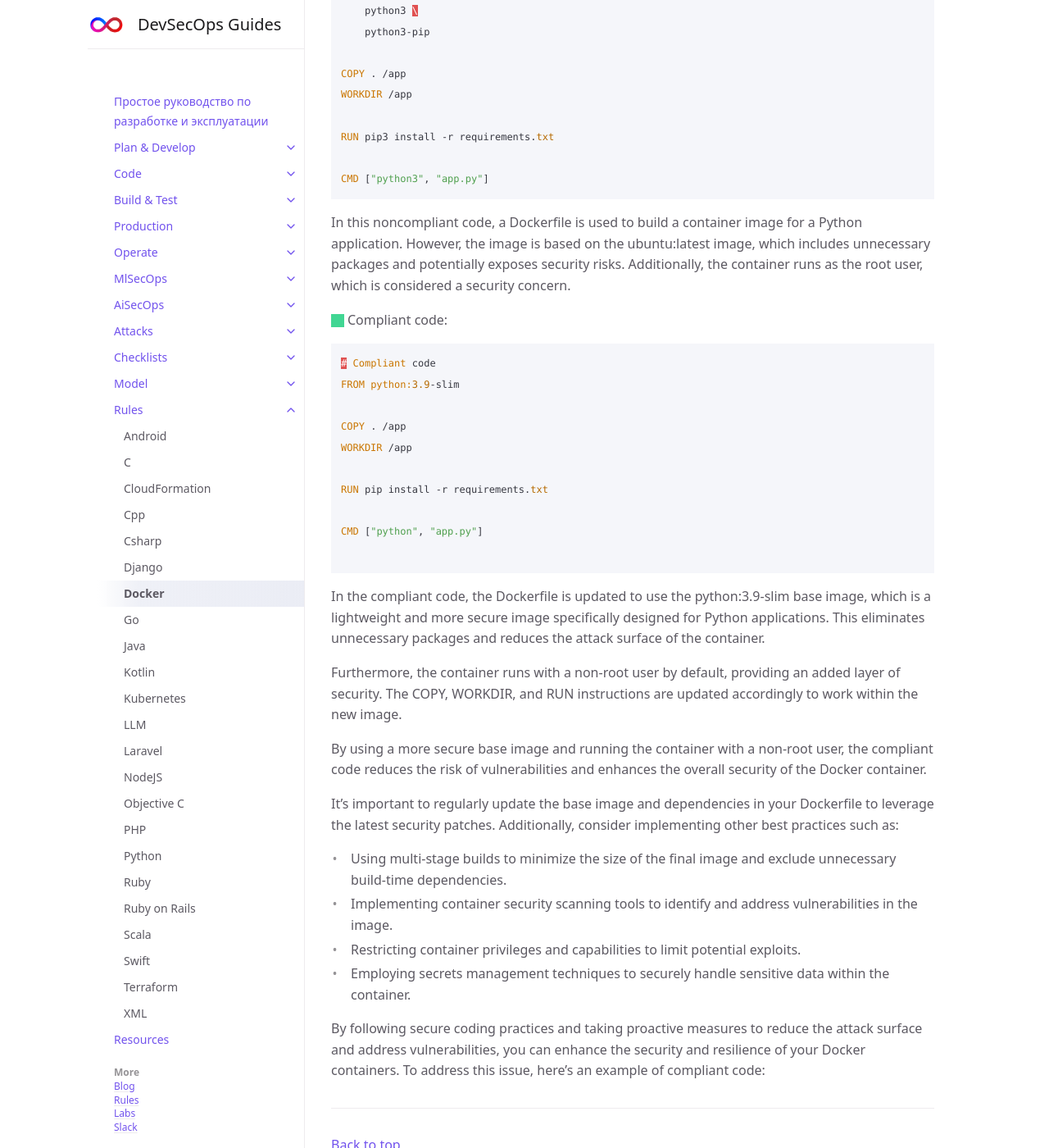
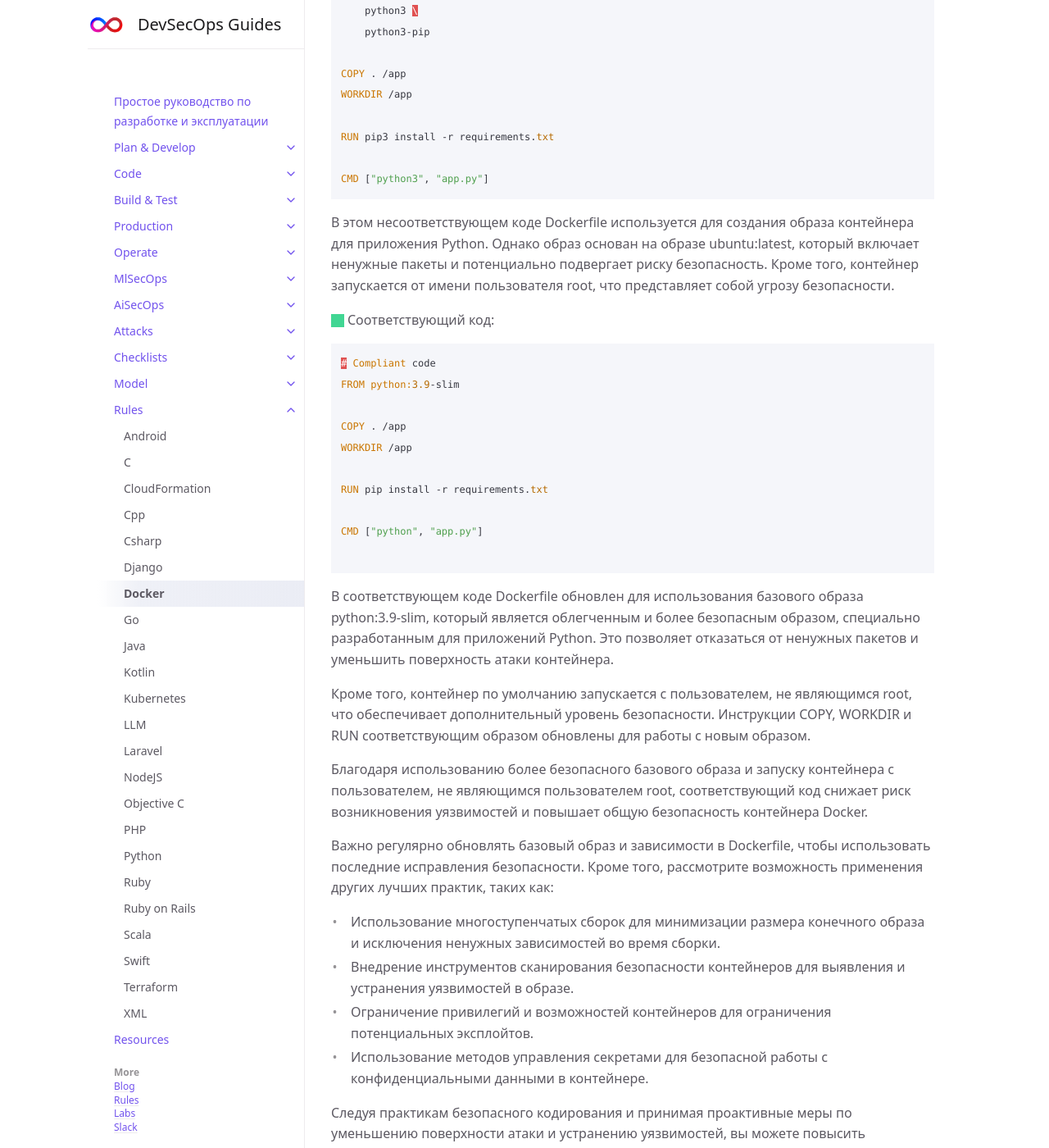
Before and after one commit to 2artem2/Work-Stuff, a Jekyll site: the page built from docs/rules/docker.md, in a window 1280 px wide and 1400 px high, scrolled down 489 px. Shown: the whole window at 82% size. Built offline with Jekyll 4.4.1, drawn with Linux system fonts in a browser that asks for light colours; some of the changed text lies outside the part shown.

Commit message:
docker.md

````diff
--- a/docs/rules/docker.md
+++ b/docs/rules/docker.md
@@ -8,7 +8,7 @@ parent: Rules
 {: .no_toc }
 
 
-## Table of contents
+## Оглавление
 {: .no_toc .text-delta }
 
 1. TOC
@@ -19,9 +19,9 @@ parent: Rules
 
 
 
-### Container runs as the root user
+### Контейнер запускается от имени пользователя root
 
-<span class="d-inline-block p-2 mr-1 v-align-middle bg-red-000"></span>Noncompliant code:
+<span class="d-inline-block p-2 mr-1 v-align-middle bg-red-000"></span>Несоответствующий код:
 
 
 ```java
@@ -41,11 +41,11 @@ RUN pip3 install -r requirements.txt
 CMD ["python3", "app.py"]
 ```
 
-In this noncompliant code, a Dockerfile is used to build a container image for a Python application. However, the image is based on the ubuntu:latest image, which includes unnecessary packages and potentially exposes security risks. Additionally, the container runs as the root user, which is considered a security concern.
+В этом несоответствующем коде Dockerfile используется для создания образа контейнера для приложения Python. Однако образ основан на образе ubuntu:latest, который включает ненужные пакеты и потенциально подвергает риску безопасность. Кроме того, контейнер запускается от имени пользователя root, что представляет собой угрозу безопасности.
 
 
 
-<span class="d-inline-block p-2 mr-1 v-align-middle bg-green-000"></span>Compliant code:
+<span class="d-inline-block p-2 mr-1 v-align-middle bg-green-000"></span>Соответствующий код:
 
 
 ```java
@@ -62,18 +62,18 @@ CMD ["python", "app.py"]
 ```
 
 
-In the compliant code, the Dockerfile is updated to use the python:3.9-slim base image, which is a lightweight and more secure image specifically designed for Python applications. This eliminates unnecessary packages and reduces the attack surface of the container.
+В соответствующем коде Dockerfile обновлен для использования базового образа python:3.9-slim, который является облегченным и более безопасным образом, специально разработанным для приложений Python. Это позволяет отказаться от ненужных пакетов и уменьшить поверхность атаки контейнера.
 
-Furthermore, the container runs with a non-root user by default, providing an added layer of security. The COPY, WORKDIR, and RUN instructions are updated accordingly to work within the new image.
+Кроме того, контейнер по умолчанию запускается с пользователем, не являющимся root, что обеспечивает дополнительный уровень безопасности. Инструкции COPY, WORKDIR и RUN соответствующим образом обновлены для работы с новым образом.
 
-By using a more secure base image and running the container with a non-root user, the compliant code reduces the risk of vulnerabilities and enhances the overall security of the Docker container.
+Благодаря использованию более безопасного базового образа и запуску контейнера с пользователем, не являющимся пользователем root, соответствующий код снижает риск возникновения уязвимостей и повышает общую безопасность контейнера Docker.
 
-It's important to regularly update the base image and dependencies in your Dockerfile to leverage the latest security patches. Additionally, consider implementing other best practices such as:
+Важно регулярно обновлять базовый образ и зависимости в Dockerfile, чтобы использовать последние исправления безопасности. Кроме того, рассмотрите возможность применения других лучших практик, таких как:
 
-* Using multi-stage builds to minimize the size of the final image and exclude unnecessary build-time dependencies.
-* Implementing container security scanning tools to identify and address vulnerabilities in the image.
-* Restricting container privileges and capabilities to limit potential exploits.
-* Employing secrets management techniques to securely handle sensitive data within the container.
+* Использование многоступенчатых сборок для минимизации размера конечного образа и исключения ненужных зависимостей во время сборки.
+* Внедрение инструментов сканирования безопасности контейнеров для выявления и устранения уязвимостей в образе.
+* Ограничение привилегий и возможностей контейнеров для ограничения потенциальных эксплойтов.
+* Использование методов управления секретами для безопасной работы с конфиденциальными данными в контейнере.
 
-By following secure coding practices and taking proactive measures to reduce the attack surface and address vulnerabilities, you can enhance the security and resilience of your Docker containers.
-To address this issue, here's an example of compliant code:
+Следуя практикам безопасного кодирования и принимая проактивные меры по уменьшению поверхности атаки и устранению уязвимостей, вы можете повысить безопасность и устойчивость своих контейнеров Docker.
+Чтобы решить эту проблему, приведем пример соответствующего кода:
````
